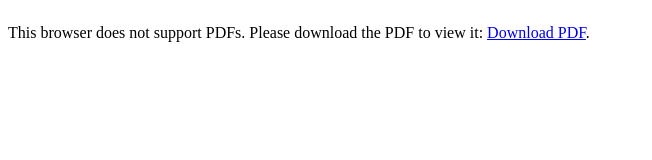
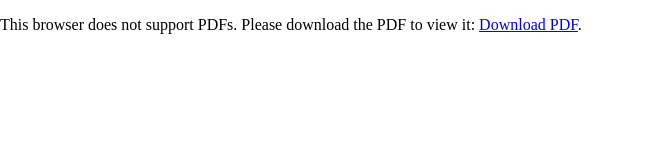
Before and after one commit to eduamal/eduamal.github.io, a plain HTML site: page index.html in a window 1280 px wide. Shown: the whole page, without its empty margins (0-652 px from the left). Drawn offline with Linux system fonts and the light colour scheme.

Commit message:
index.html

```diff
--- a/index.html
+++ b/index.html
@@ -1,12 +1,10 @@
 <!DOCTYPE html>
-<html>
-<body>
+<html style="height: 100%; margin: 0; padding: 0;">
+<body style="height: 100%; margin: 0; padding: 0; overflow: hidden;">
 
-<div style="width: 100%; height: 100vh; overflow: hidden;">
-    <object data="توضيح.pdf" type="application/pdf" style="height: 100%; width: 100%;">
-        <p>This browser does not support PDFs. Please download the PDF to view it: <a href="توضيح.pdf">Download PDF</a>.</p>
-    </object>
-</div>
+<object data="توضيح.pdf" type="application/pdf" style="height: 100%; width: 100%;">
+    <p>This browser does not support PDFs. Please download the PDF to view it: <a href="توضيح.pdf">Download PDF</a>.</p>
+</object>
 
 </body>
 </html>
```
